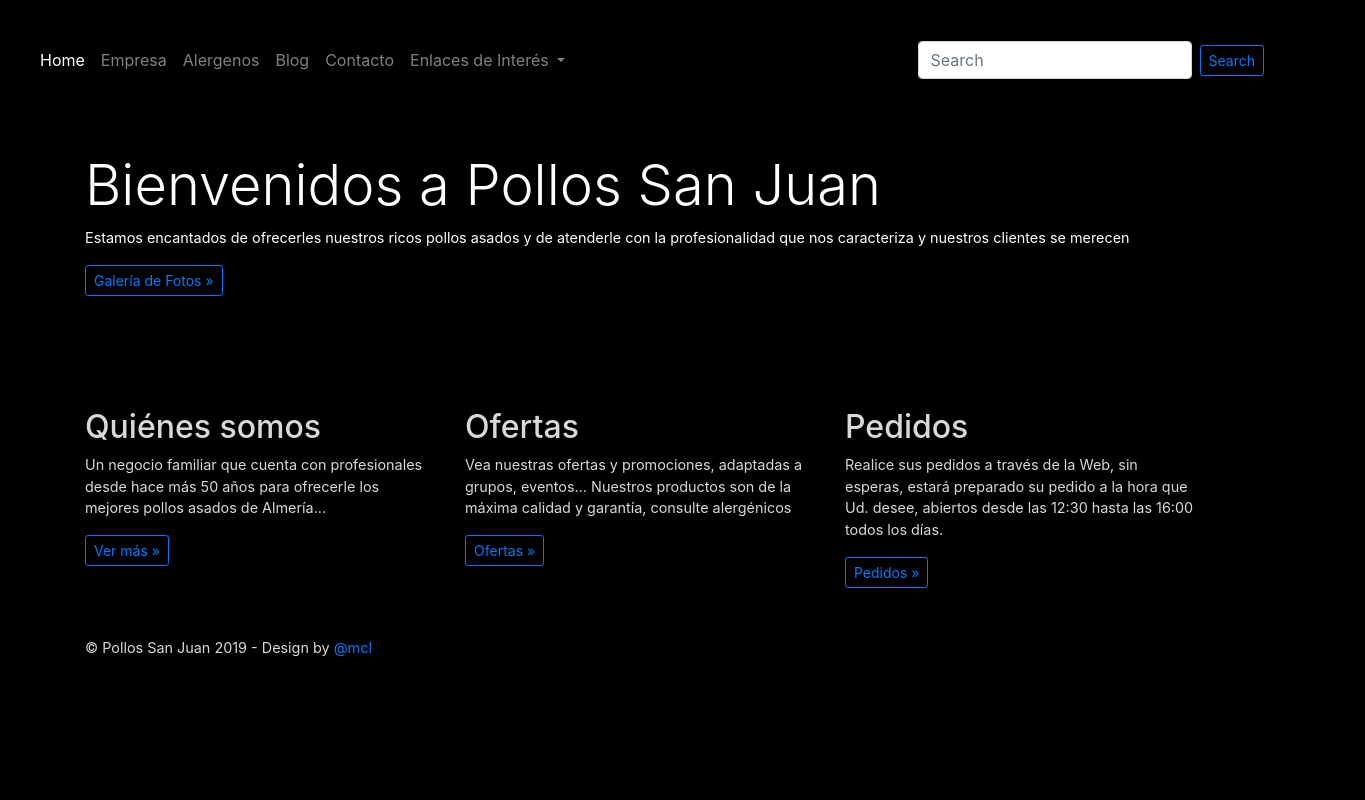
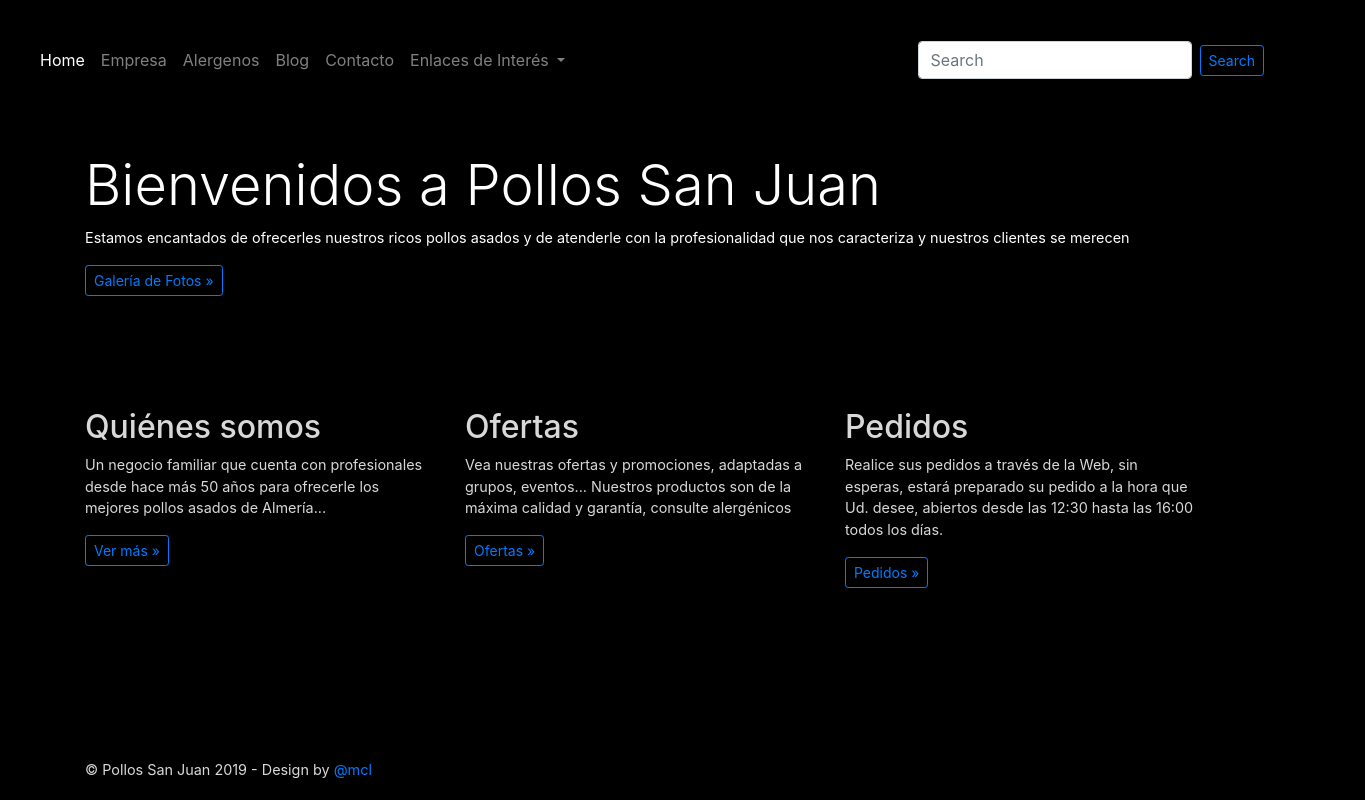
Before and after one commit to mcanadaslopez/web, a plain HTML site: page inicio.html in a window 1280 px wide. Shown: the whole page, 1365 px wide, since content can reach past the window. Drawn offline with nearby package versions, Linux system fonts and the light colour scheme; files whose address does not match are found by name.

Commit message:
14.04.2019 Posicionamiento footer

```diff
--- a/css/jumbotron.css
+++ b/css/jumbotron.css
@@ -41,3 +41,13 @@ p{
 .container > .row > .col-md-4 > p:hover {
 	color: gray;
 }
+
+.footer {
+  position: absolute;
+  bottom: 0;
+  width: 100%;
+  /* Set the fixed height of the footer here */
+  height: 60px;
+  line-height: 60px; /* Vertically center the text there */
+  /*background-color: #f5f5f5;*/
+}
--- a/inicio.html
+++ b/inicio.html
@@ -106,7 +106,7 @@
 
       <hr>
 
-      <footer>
+      <footer class="footer">
 
         <div class="inner">
               <p>&copy; Pollos San Juan 2019 - Design by <a href="https://mcanadaslopez.github.io/pollossanjuan/index.html">@mcl</a></p>
```
